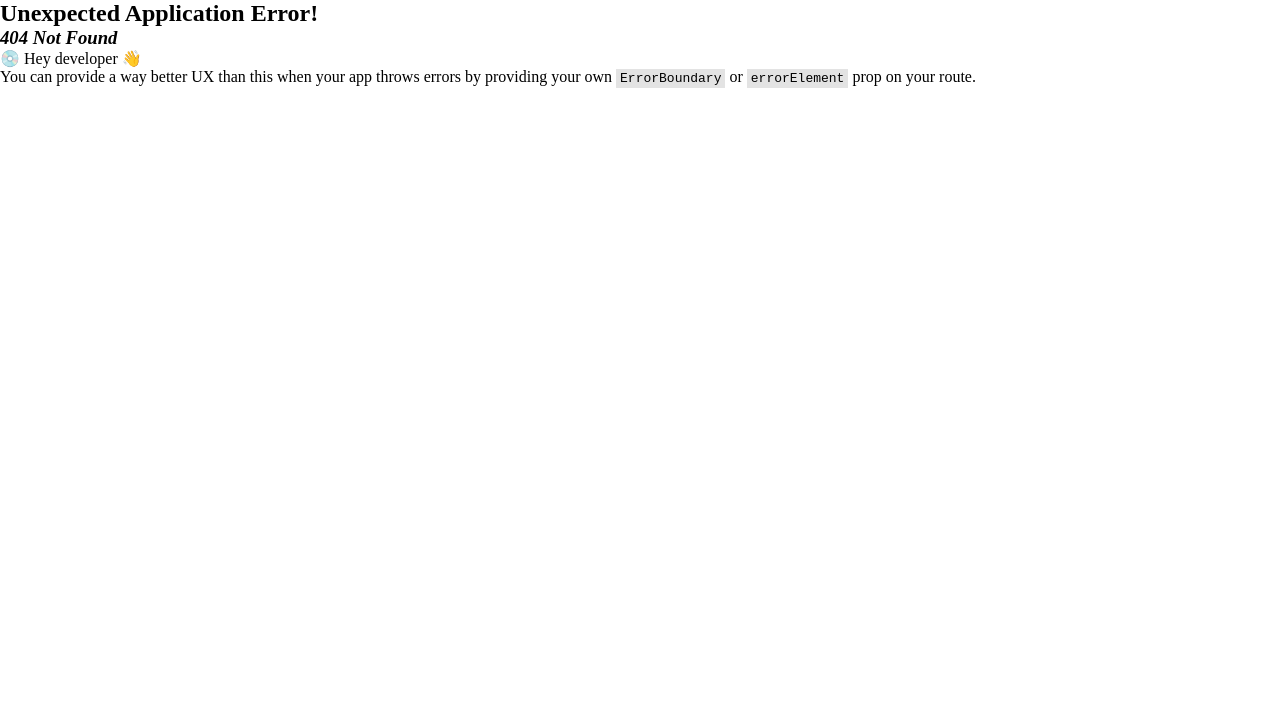
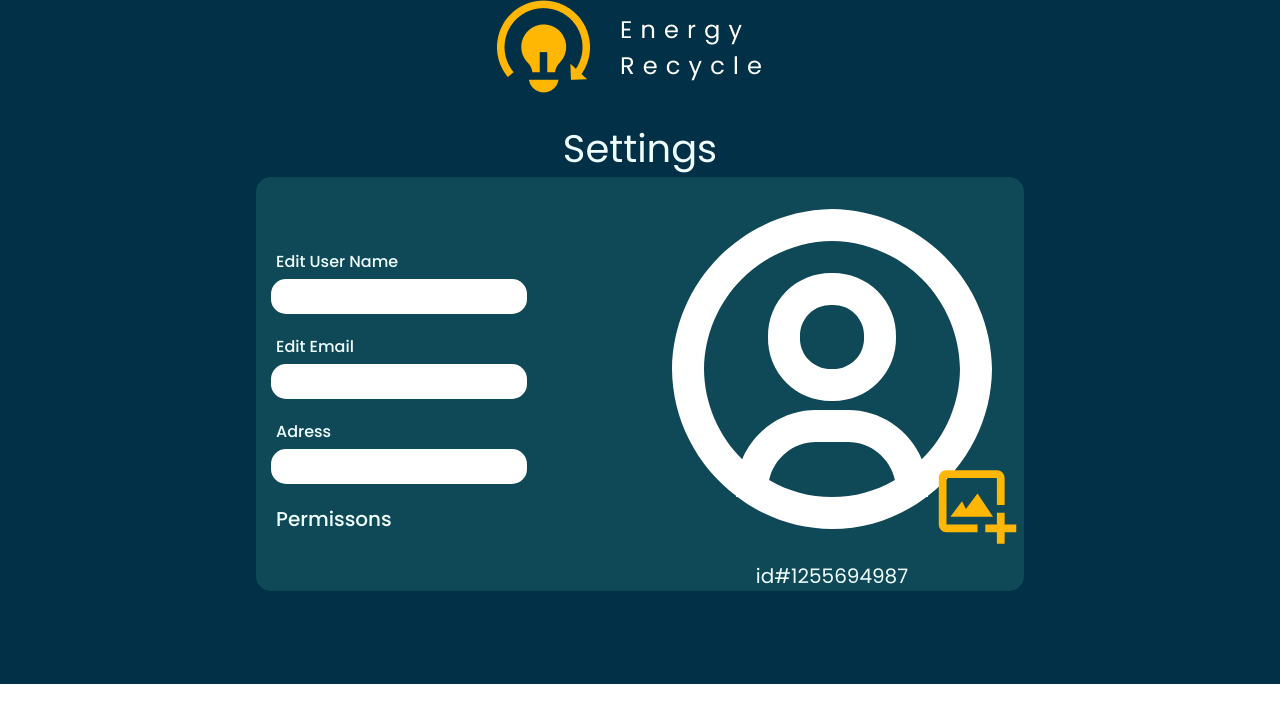
Before and after one commit to SimoBekacem/Energy-Recycle, a React (Create React App) app: page /settings in a window 1280 px wide. Before the commit this address had no page. Shown: the top 722 px of the page. Built offline with nearby package versions, Linux system fonts and the light colour scheme.

Commit message:
adding settings

```diff
--- a/src/index.js
+++ b/src/index.js
@@ -4,6 +4,7 @@ import { createBrowserRouter, RouterProvider } from 'react-router-dom';
 
 import First from './pages/First/First';
 import Home from './pages/Home/Home.page';
+import Settings from './pages/Settings/Settings'
 
 const router = createBrowserRouter([
 	{
@@ -14,6 +15,10 @@ const router = createBrowserRouter([
 		path: '/home',
 		element: <Home />,
 	},
+	{
+		path: '/settings',
+		element: <Settings />,
+	},
 ]);
 
 const root = ReactDOM.createRoot(document.getElementById('root'));
--- /dev/null
+++ b/src/pages/Settings/Settings.css
@@ -0,0 +1,83 @@
+@import url('https://fonts.googleapis.com/css2?family=Poppins:ital,wght@0,100;0,200;0,300;0,400;0,500;0,600;0,700;0,800;0,900;1,100;1,200;1,300;1,400;1,500;1,600;1,700;1,800;1,900&display=swap');
+* {
+	padding: 0;
+	margin: 0;
+	box-sizing: border-box;
+}
+
+.Settings {
+	display: flex;
+	flex-direction: column;
+	justify-content: center;
+	align-items: center;
+	font-family: 'Poppins';
+	padding: 0;
+	background-color: #023047;
+	margin-top: 0;
+    height: 100%;
+}
+.logo {
+	width: 10rem;
+	margin-right: 22vw;
+}
+
+.top{
+    font-size: 3vw;
+    color: azure;
+
+}
+
+.part1{
+    font-size: medium;
+    color: azure;
+    display: flex;
+    flex-direction: column;
+    width: 60%;
+}
+
+.part1 input{
+    width: 20vw;
+    color: azure;
+    padding: 10px;
+    border: none;
+    border-radius: 15px;
+    margin-left: 15px;
+    min-width: 150px;
+}
+.part1 label{
+    margin-top: 20px;
+    margin-left: 20px;
+    margin-bottom: 5px;
+}
+
+.cardS{
+    background-color: #0F4856;
+    border-radius: 15px;
+    display: flex;
+    justify-content: center;
+    align-items: center;
+    flex-direction: row;
+    width: 60vw;
+    min-width: 400px;
+    margin-bottom: 93px;
+}
+#permission{
+    font-size: 20px;
+    color: azure;
+    cursor: pointer;
+}
+.part2{
+    display: flex;
+    justify-content: center;
+    align-items: center;
+    flex-direction: column;
+}
+.part2 img{
+    width: 30vw;
+    min-width: 200px;
+    cursor: pointer;
+}
+.part2 label{
+    font-size: 20px;
+    color: azure;
+}
--- /dev/null
+++ b/src/pages/Settings/Settings.jsx
@@ -0,0 +1,40 @@
+import React from "react";
+import './Settings.css';
+import logo from '../../assets/logo.png'
+import profile from '../../assets/profile.svg'
+
+const Settings=() =>{
+    return(
+        <div className="Settings">
+            <img src={logo}></img>
+
+            <label className="top">Settings</label>
+            <div className="cardS">
+                <div className="part1">
+                    <label>Edit User Name</label>
+                    <input className="input"></input>
+
+                    <label>Edit Email</label>
+                    <input className="input"></input>
+
+                    <label>Adress</label>
+                    <input className="input"></input>
+
+                    <label id="permission">Permissons</label>
+                </div>
+
+                <div className="part2">
+                        <img src={profile}></img>
+                        <div>
+                        <label className="id" >id</label>
+                        <label className="#" >#</label>
+                        <label>1255694987</label>
+                        </div>
+                </div>
+            </div>
+        </div>
+    )
+
+}
+
+export default Settings;
```
Also changed, not shown: src/assets/profile.svg (added).
